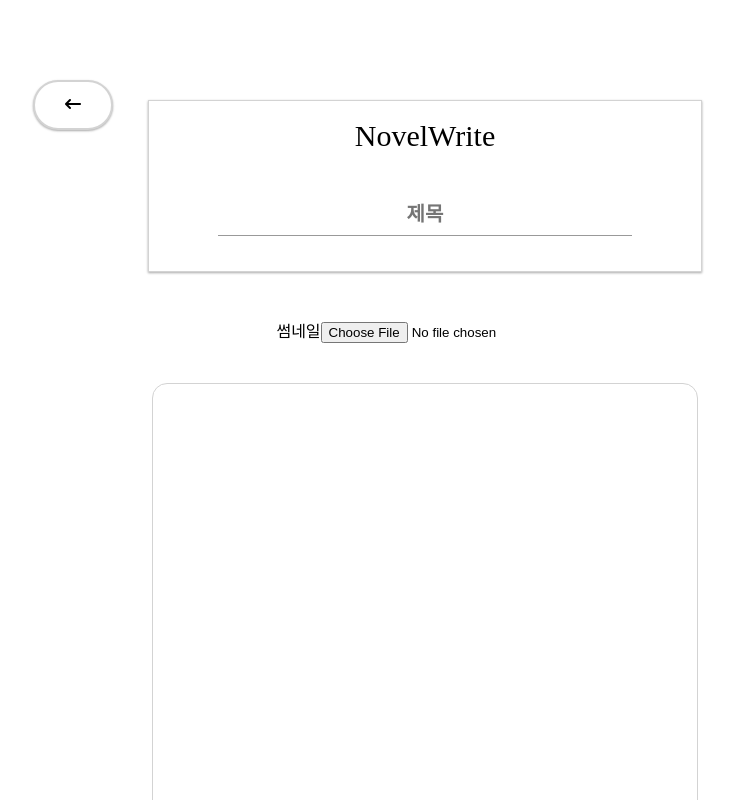
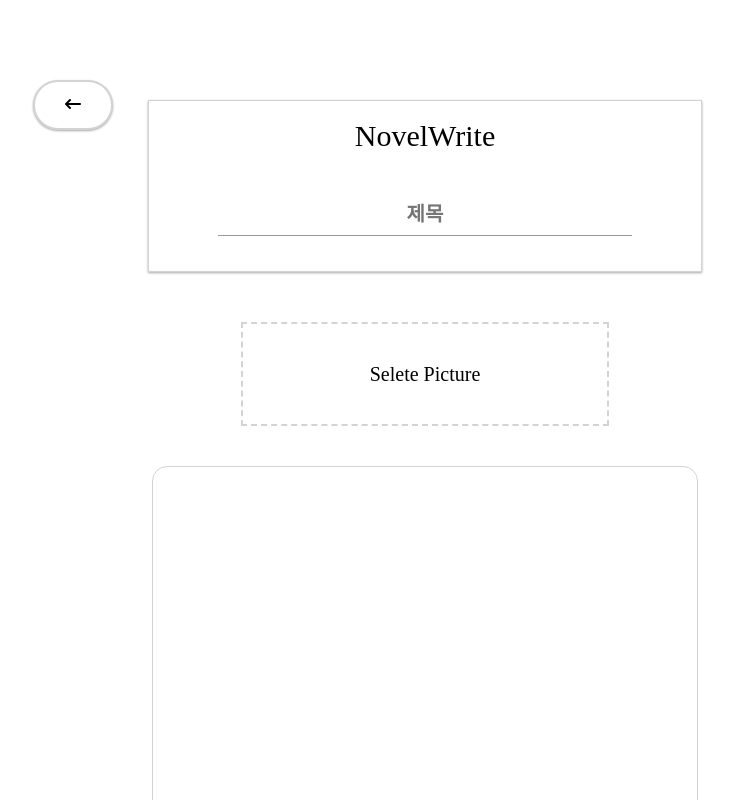
Before and after one commit to Vbeo147/novel-react, a React (Create React App) app: page / in a window 1280 px wide. Both pictures are taken after a click on the button "Write". Shown: the top 800 px of the page, without its empty margins (215-949 px from the left). Built offline with nearby package versions, Linux system fonts and the light colour scheme.

Commit message:
Update files

```diff
--- a/src/App.js
+++ b/src/App.js
@@ -8,7 +8,7 @@ function App() {
     <Router>
       <Routes>
         <Route exact path="/" element={<Home />}></Route>
-        <Route path="/open/:id" element={<NovelOpen />}></Route>
+        <Route path="/novel/:id" element={<NovelOpen />}></Route>
         <Route path="/modify/:id" element={<NovelModify />}></Route>
       </Routes>
     </Router>
--- a/src/components/NovelWrite.js
+++ b/src/components/NovelWrite.js
@@ -48,8 +48,23 @@ function NovelWrite({ onClose, onWrite }) {
         >
           <i className="fa-solid fa-arrow-left-long"></i>
         </button>
-        <div>
-          <label htmlFor="somenail">썸네일</label>
+        <div className={style.component_column__form_img}>
+          <label htmlFor="somenail">
+            {img ? (
+              <img
+                style={{
+                  width: "70px",
+                  height: "70px",
+                  borderRadius: "10px",
+                  marginTop: "15px",
+                }}
+                src={img}
+                alt="img"
+              />
+            ) : (
+              "Selete Picture"
+            )}
+          </label>
           <input
             id="somenail"
             type="file"
--- a/src/routes/Home.js
+++ b/src/routes/Home.js
@@ -28,7 +28,7 @@ function Home() {
         <button
           title={item.title}
           onClick={() => {
-            navigate(`/open/${item.id}`);
+            navigate(`/novel/${item.id}`);
           }}
         >
           {item.img ? (
```
